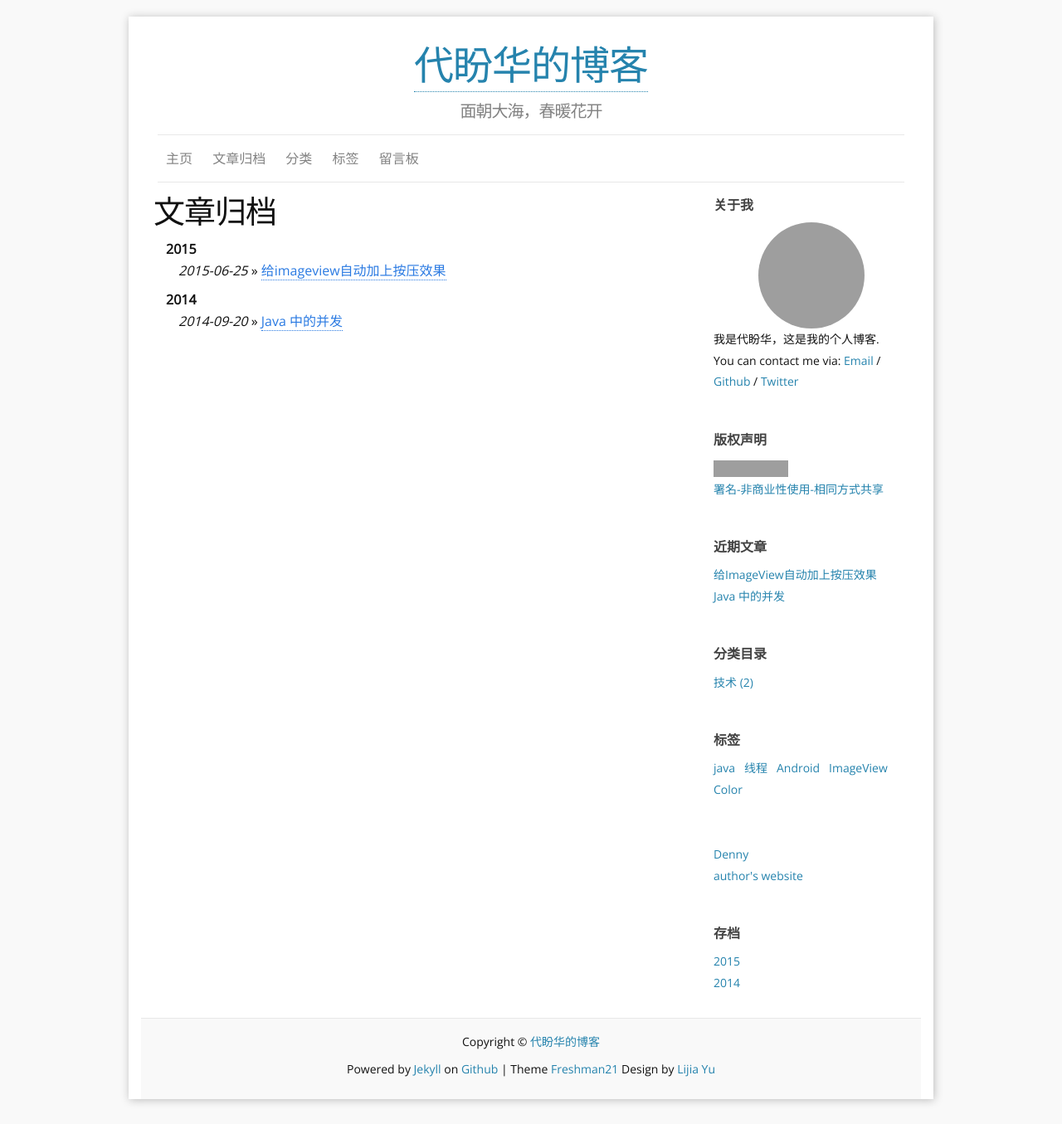
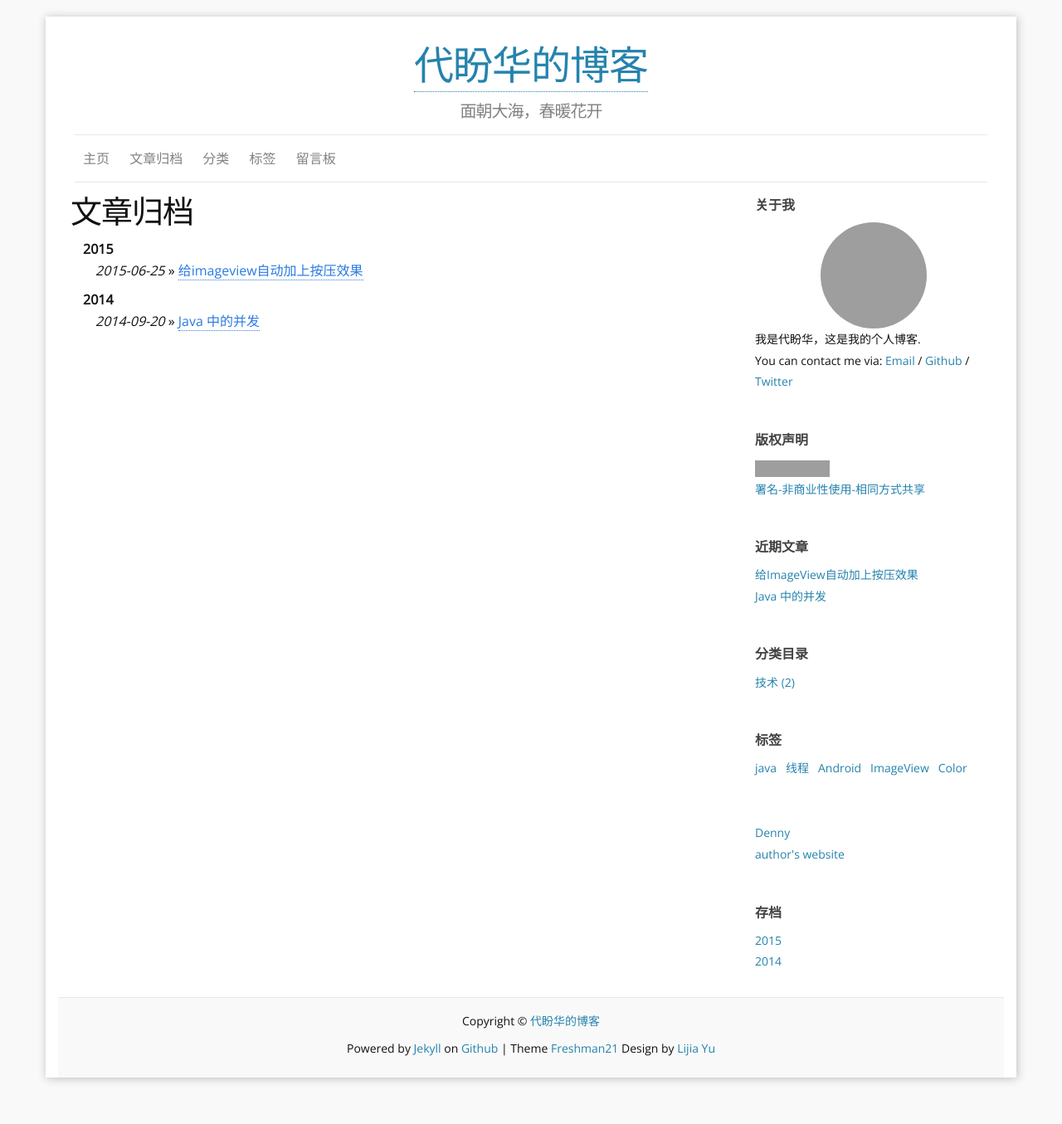
Before and after one commit to daipanhua/blog, a Jekyll site: the page built from b_archives.md, in a window 1280 px wide. Shown: the whole page at 83% size. Built offline with Jekyll 4.4.1, drawn with Linux system fonts in a browser that asks for light colours; after the commit the page ends 1329 px from its top, so only the background shows below that; grey boxes are pictures that could not be loaded.

Commit message:
set page width

```diff
--- a/css/main.scss
+++ b/css/main.scss
@@ -26,8 +26,8 @@ $code-font-color:  #eee;
 
 
 // Width of the content area
-$content-width:    960px;
-$page-width:       1000px;
+$content-width:    1160px;
+$page-width:       1200px;
 
 $on-palm:          600px;
 $on-laptop:        800px;
```
Also changed, not shown: _posts/2015-06-25-CustomImageView to change color.md (+5 -6 lines).
